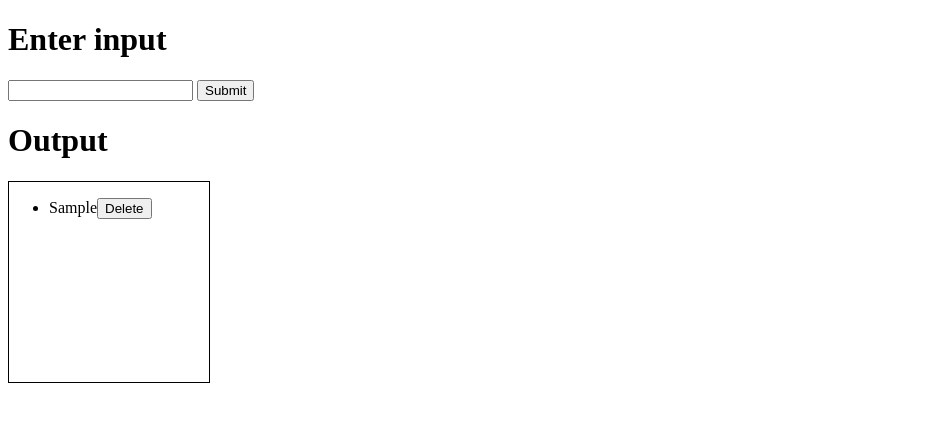
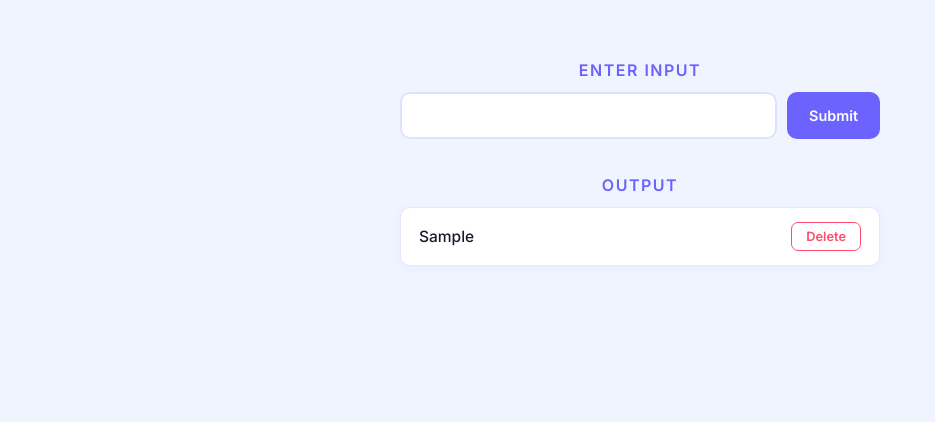
Before and after one commit to Chaarya/todo-do, a plain HTML site: page index.html in a window 1280 px wide. Both pictures are taken after typing "Sample" into the empty fields and a click on the button "Submit". Shown: the whole page, without its empty margins (0-935 px from the left). Drawn offline with Linux system fonts and the light colour scheme.

Commit message:
third commit

```diff
--- a/style.css
+++ b/style.css
@@ -1,5 +1,131 @@
-#output{
-    border: 1px solid black;
-    height: 200px;
-    width: 200px;
+@import url('https://fonts.googleapis.com/css2?family=Inter:wght@400;500;600;700&display=swap');
+
+* {
+    margin: 0;
+    padding: 0;
+    box-sizing: border-box;
 }
+
+body {
+    min-height: 100vh;
+    background: #f0f4ff;
+    font-family: 'Inter', sans-serif;
+    display: flex;
+    flex-direction: column;
+    align-items: center;
+    padding: 60px 20px;
+    color: #1a1a2e;
+}
+
+h1 {
+    font-size: 1rem;
+    font-weight: 600;
+    text-transform: uppercase;
+    letter-spacing: 1.5px;
+    color: #6c63ff;
+    margin-bottom: 12px;
+}
+
+form {
+    display: flex;
+    gap: 10px;
+    margin-bottom: 36px;
+    width: 100%;
+    max-width: 480px;
+}
+
+input[type="text"] {
+    flex: 1;
+    padding: 12px 16px;
+    border: 2px solid #dde3ff;
+    border-radius: 10px;
+    font-size: 0.97rem;
+    font-family: 'Inter', sans-serif;
+    outline: none;
+    background: #fff;
+    color: #1a1a2e;
+    transition: border-color 0.2s, box-shadow 0.2s;
+}
+
+input[type="text"]:focus {
+    border-color: #6c63ff;
+    box-shadow: 0 0 0 3px rgba(108, 99, 255, 0.15);
+}
+
+input[type="text"]::placeholder {
+    color: #b0b8d4;
+}
+
+form button {
+    padding: 12px 22px;
+    background: #6c63ff;
+    color: #fff;
+    border: none;
+    border-radius: 10px;
+    font-size: 0.9rem;
+    font-weight: 600;
+    font-family: 'Inter', sans-serif;
+    cursor: pointer;
+    transition: background 0.2s, transform 0.15s;
+    white-space: nowrap;
+}
+
+form button:hover {
+    background: #574fd6;
+    transform: translateY(-1px);
+}
+
+form button:active {
+    transform: translateY(0);
+}
+
+#output {
+    width: 100%;
+    max-width: 480px;
+    display: flex;
+    flex-direction: column;
+    gap: 10px;
+    min-height: 60px;
+}
+
+#output ul {
+    list-style: none;
+}
+
+#output ul li {
+    display: flex;
+    align-items: center;
+    justify-content: space-between;
+    background: #fff;
+    padding: 14px 18px;
+    border-radius: 10px;
+    border: 1px solid #e4e8ff;
+    font-size: 0.97rem;
+    font-weight: 500;
+    color: #1a1a2e;
+    box-shadow: 0 2px 8px rgba(108, 99, 255, 0.06);
+    animation: slideIn 0.25s ease;
+}
+
+#output ul li button {
+    padding: 6px 14px;
+    background: transparent;
+    color: #ff4d6d;
+    border: 1px solid #ff4d6d;
+    border-radius: 7px;
+    font-size: 0.8rem;
+    font-weight: 600;
+    font-family: 'Inter', sans-serif;
+    cursor: pointer;
+    transition: background 0.2s, color 0.2s;
+}
+
+#output ul li button:hover {
+    background: #ff4d6d;
+    color: #fff;
+}
+
+@keyframes slideIn {
+    from { opacity: 0; transform: translateY(6px); }
+    to   { opacity: 1; transform: translateY(0); }
+}
```
